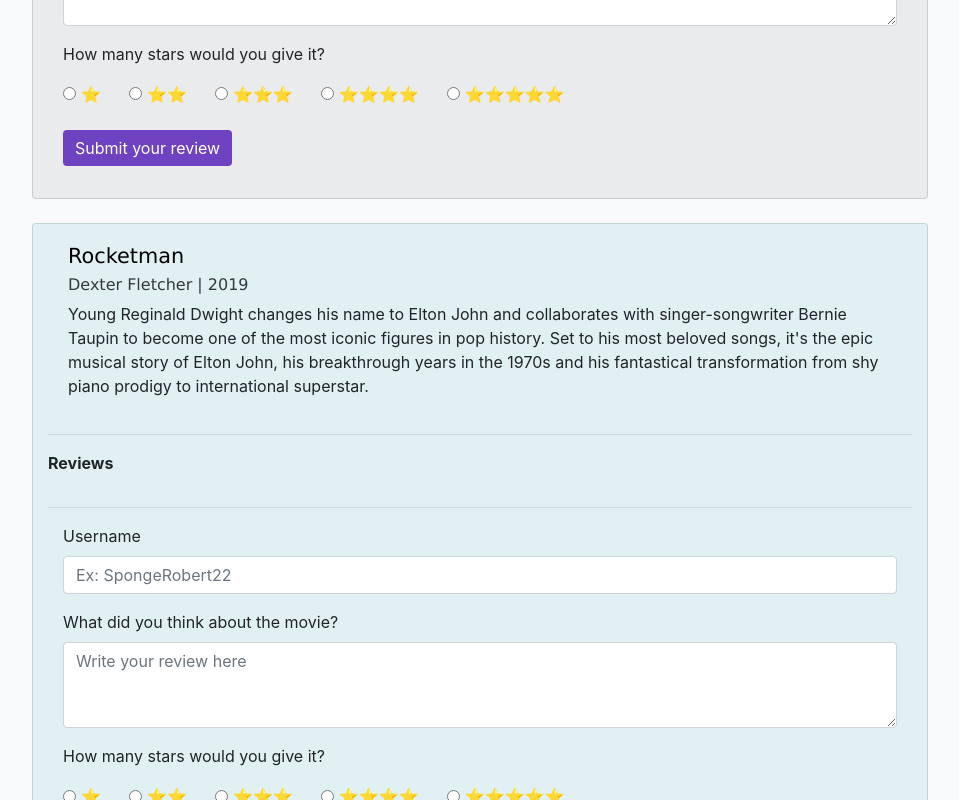
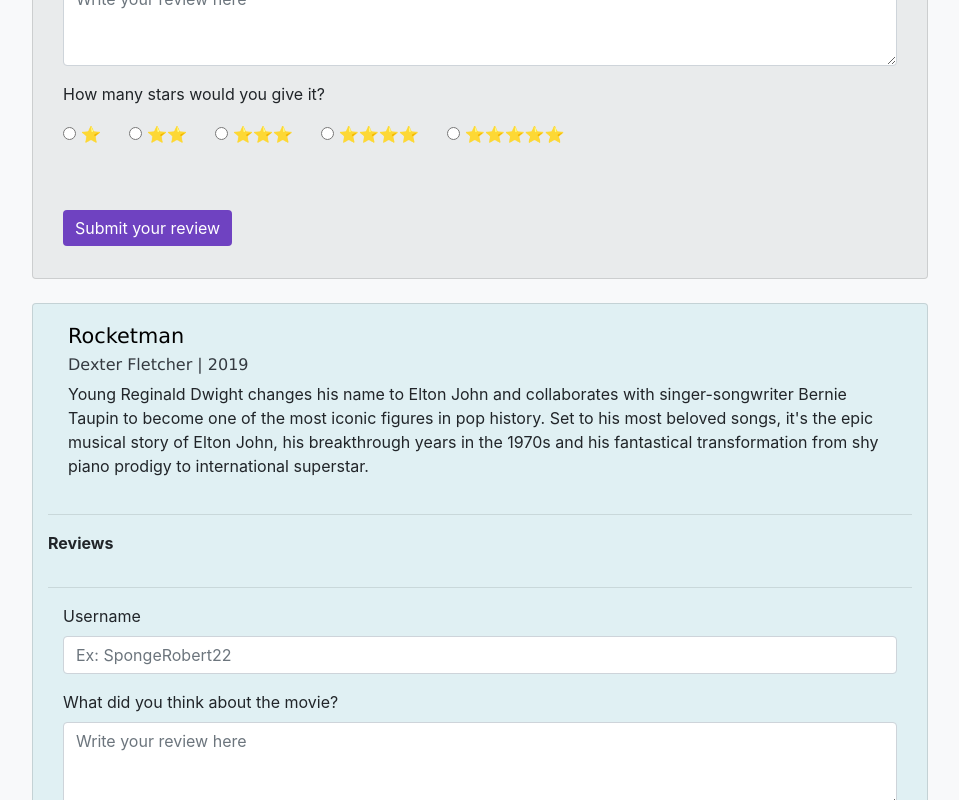
Before and after one commit to radubuc/react-course, a React (Create React App) app in the folder week-2/hw/movie-app/: page / in a window 1280 px wide. Shown: the part 1320-2120 px from the top of the page, without its empty margins (160-1119 px from the left). Built offline with nearby package versions, Linux system fonts and the light colour scheme.

Commit message:
Added form group 3 to review form markup

```diff
--- a/week-2/hw/movie-app/src/components/movie.js
+++ b/week-2/hw/movie-app/src/components/movie.js
@@ -31,7 +31,7 @@
         console.log(evt.target.parentElement.firstElementChild.nextElementSibling); //Gives me form group for content
         console.log(evt.target.parentElement.firstElementChild.nextElementSibling.firstElementChild.nextElementSibling); //Gives me Write your review here text area!!!
         console.log(evt.target.parentElement.firstElementChild.nextElementSibling.nextElementSibling); //Gives me How many stars would you give it?
-        console.log(evt.target.parentElement.firstElementChild.nextElementSibling.nextElementSibling.nextElementSibling.firstElementChild); //Gives me 1Star if I choose 1Star radio button
+        console.log(evt.target.parentElement.firstElementChild.nextElementSibling.nextElementSibling.nextElementSibling.firstElementChild.firstElementChild); //Gives me 1Star if I choose 1Star radio button
 
 
 
@@ -39,7 +39,7 @@
 
         let username = evt.target.parentElement.firstElementChild.firstElementChild.nextElementSibling.value;
         let content = evt.target.parentElement.firstElementChild.nextElementSibling.firstElementChild.nextElementSibling.value;
-        let rating = evt.target.parentElement.firstElementChild.nextElementSibling.nextElementSibling.nextElementSibling.firstElementChild.value;
+        let rating = evt.target.parentElement.firstElementChild.nextElementSibling.nextElementSibling.nextElementSibling.firstElementChild.firstElementChild.value;
         // // let newReview = this.state.reviews
         // evt.preventDefault();
 
--- a/week-2/hw/movie-app/src/components/review-form.js
+++ b/week-2/hw/movie-app/src/components/review-form.js
@@ -45,6 +45,7 @@
                 </div>
 
                 <p>How many stars would you give it?</p>
+                <div className="form-group">
                     <div className="form-check form-check-inline">
                         <input className="form-check-input" type="radio" name="inlineRadioOptions" id="OneStar" value="⭐" />
                         <label className="form-check-label" htmlFor="inlineRadio1">⭐</label>&emsp;
@@ -54,16 +55,17 @@
                         <label className="form-check-label" htmlFor="inlineRadio2">⭐⭐</label>&emsp;
                     </div>
                     <div className="form-check form-check-inline">
-                    <input className="form-check-input" type="radio" name="inlineRadioOptions" id="ThreeStars" value="⭐⭐⭐"/>
+                        <input className="form-check-input" type="radio" name="inlineRadioOptions" id="ThreeStars" value="⭐⭐⭐" />
                         <label className="form-check-label" htmlFor="inlineRadio3">⭐⭐⭐</label>&emsp;
                     </div>
                     <div className="form-check form-check-inline">
-                    <input className="form-check-input" type="radio" name="inlineRadioOptions" id="FourStars" value="⭐⭐⭐⭐"/>
+                        <input className="form-check-input" type="radio" name="inlineRadioOptions" id="FourStars" value="⭐⭐⭐⭐" />
                         <label className="form-check-label" htmlFor="inlineRadio3">⭐⭐⭐⭐</label>&emsp;
                     </div>
                     <div className="form-check form-check-inline">
-                    <input className="form-check-input" type="radio" name="inlineRadioOptions" id="FiveStars" value="⭐⭐⭐⭐⭐"/>
+                        <input className="form-check-input" type="radio" name="inlineRadioOptions" id="FiveStars" value="⭐⭐⭐⭐⭐" />
                         <label className="form-check-label" htmlFor="inlineRadio3">⭐⭐⭐⭐⭐</label>
+                    </div>
                 </div>
                 <br /><br />
                 <button className="btn btn-primary mb-2" onClick={this.handleClick} name={this.state.name} username={this.state.username} content={this.state.content} rating={this.state.rating} id={this.state.id}>Submit your review</button>
```
Lines whose indentation alone changed are shown as unchanged.
